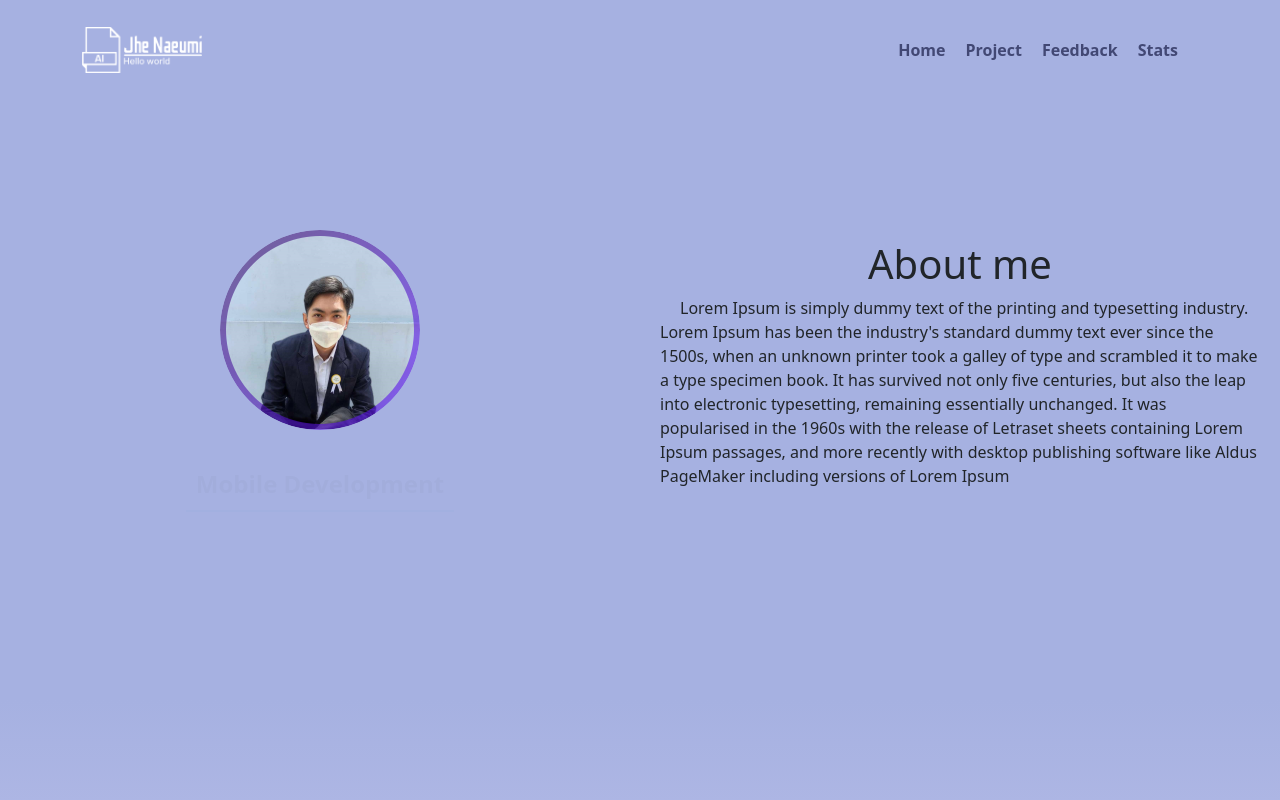
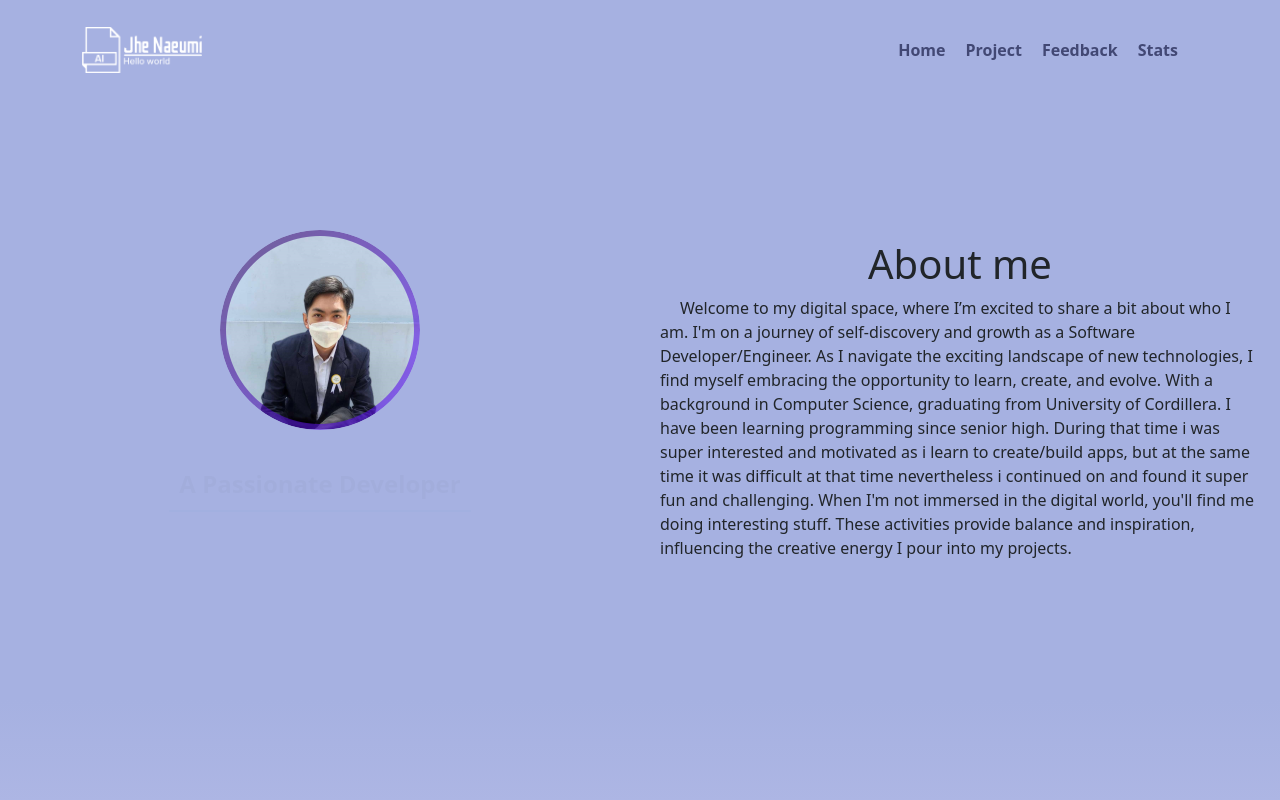
Before and after one commit to JheNaeumi/portfolio-userfeedback, a React (Vite) app in the folder frontend/portfolio-frontend/: page / in a window 1280 px wide. Shown: the top 800 px of the page. Built offline with nearby package versions, Linux system fonts and the light colour scheme; no server answers.

Commit message:
update content

```diff
--- a/frontend/portfolio-frontend/src/components/MainPageComponent.jsx
+++ b/frontend/portfolio-frontend/src/components/MainPageComponent.jsx
@@ -6,9 +6,9 @@ import jprofile from '../assets/jprofile.png'
 
 const MainPage = () => {
   const [titles, setTitles] = useState([
-    'Web Development',
-    'Mobile Development',
-    'and Game Development',
+    "Hi, I’m Jeremiah Pasion",
+    'A Passionate Developer',
+    'And Tech Enthusiast ',
     // Add more titles as needed
   ]);
 
@@ -18,7 +18,7 @@ const MainPage = () => {
     const interval = setInterval(() => {
       // Rotate through titles
       setCurrentTitleIndex((prevIndex) => (prevIndex + 1) % titles.length);
-    }, 4000); // Change title every 2 seconds
+    }, 3000); // Change title every 2 seconds
 
     return () => clearInterval(interval);
   }, [titles]);
@@ -41,7 +41,17 @@ const MainPage = () => {
 
       <div className='about-me'>
         <h1 >About me</h1>
-        <p>Lorem Ipsum is simply dummy text of the printing and typesetting industry. Lorem Ipsum has been the industry's standard dummy text ever since the 1500s, when an unknown printer took a galley of type and scrambled it to make a type specimen book. It has survived not only five centuries, but also the leap into electronic typesetting, remaining essentially unchanged. It was popularised in the 1960s with the release of Letraset sheets containing Lorem Ipsum passages, and more recently with desktop publishing software like Aldus PageMaker including versions of Lorem Ipsum</p>
+        <p>
+            Welcome to my digital space, where I’m excited to share a bit about who I am.
+            I'm on a journey of self-discovery and growth as a Software Developer/Engineer.
+            As I navigate the exciting landscape of new technologies,
+            I find myself embracing the opportunity to learn, create, and evolve.
+            With a background in Computer Science, graduating from University of Cordillera.
+            I have been learning programming since senior high. During that time i was super interested and motivated as i learn
+            to create/build apps, but at the same time it was difficult at that time nevertheless i continued on and found it super fun and challenging.
+            When I'm not immersed in the digital world, you'll find me doing interesting stuff.
+            These activities provide balance and inspiration, influencing the creative energy I pour into my projects.
+       </p>
       </div>
     </div>
     </section>
```
